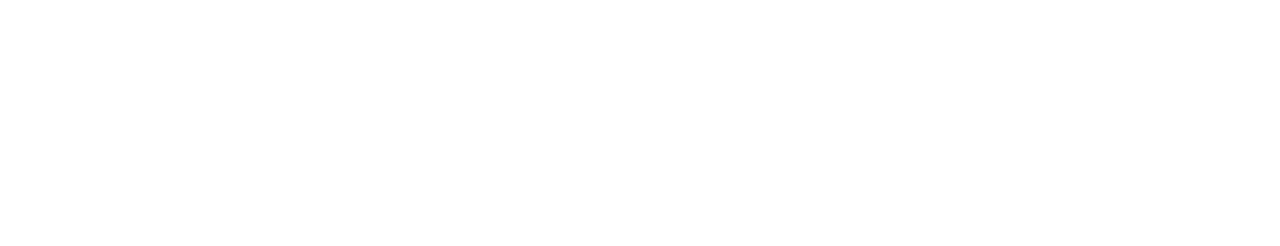
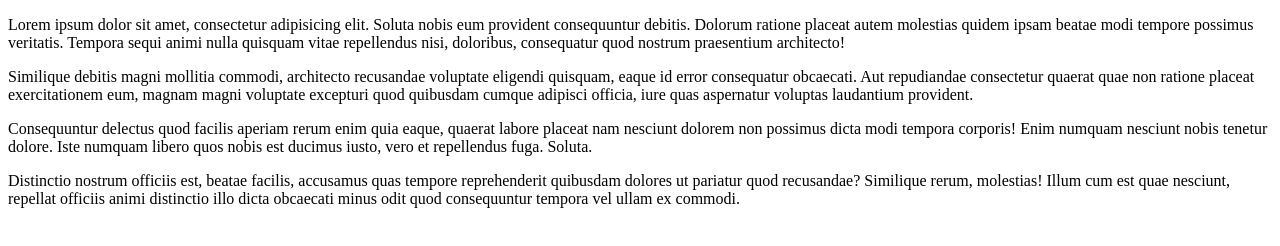
Before and after one commit to ukhh/test, a plain HTML site: page index.html in a window 1280 px wide. Drawn offline with Linux system fonts and the light colour scheme.

Commit message:
4 par added

```diff
--- a/index.html
+++ b/index.html
@@ -5,6 +5,10 @@
 	<title>Document</title>
 </head>
 <body>
+	<p>Lorem ipsum dolor sit amet, consectetur adipisicing elit. Soluta nobis eum provident consequuntur debitis. Dolorum ratione placeat autem molestias quidem ipsam beatae modi tempore possimus veritatis. Tempora sequi animi nulla quisquam vitae repellendus nisi, doloribus, consequatur quod nostrum praesentium architecto!</p>
+	<p>Similique debitis magni mollitia commodi, architecto recusandae voluptate eligendi quisquam, eaque id error consequatur obcaecati. Aut repudiandae consectetur quaerat quae non ratione placeat exercitationem eum, magnam magni voluptate excepturi quod quibusdam cumque adipisci officia, iure quas aspernatur voluptas laudantium provident.</p>
+	<p>Consequuntur delectus quod facilis aperiam rerum enim quia eaque, quaerat labore placeat nam nesciunt dolorem non possimus dicta modi tempora corporis! Enim numquam nesciunt nobis tenetur dolore. Iste numquam libero quos nobis est ducimus iusto, vero et repellendus fuga. Soluta.</p>
+	<p>Distinctio nostrum officiis est, beatae facilis, accusamus quas tempore reprehenderit quibusdam dolores ut pariatur quod recusandae? Similique rerum, molestias! Illum cum est quae nesciunt, repellat officiis animi distinctio illo dicta obcaecati minus odit quod consequuntur tempora vel ullam ex commodi.</p>
 
 </body>
 </html>
```
